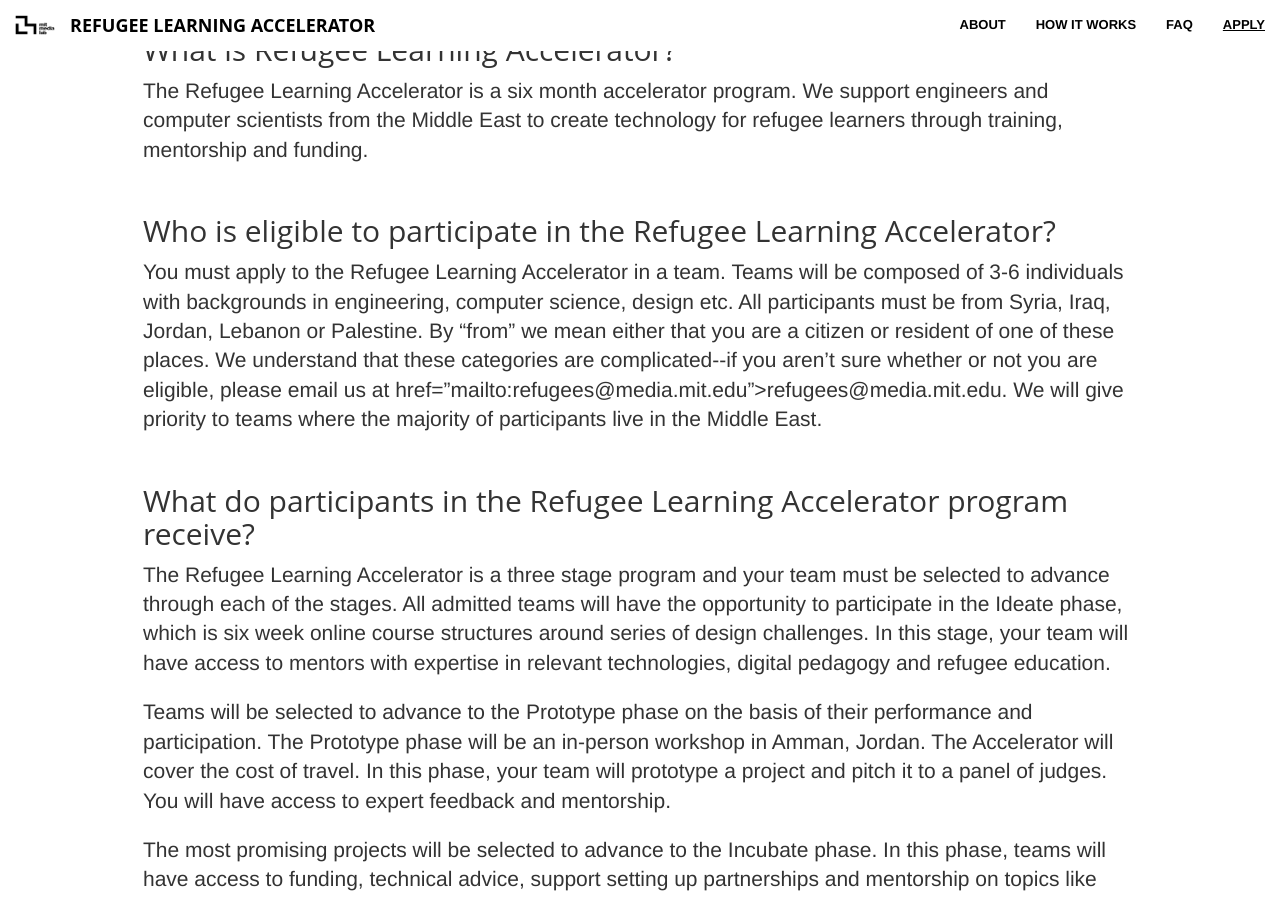
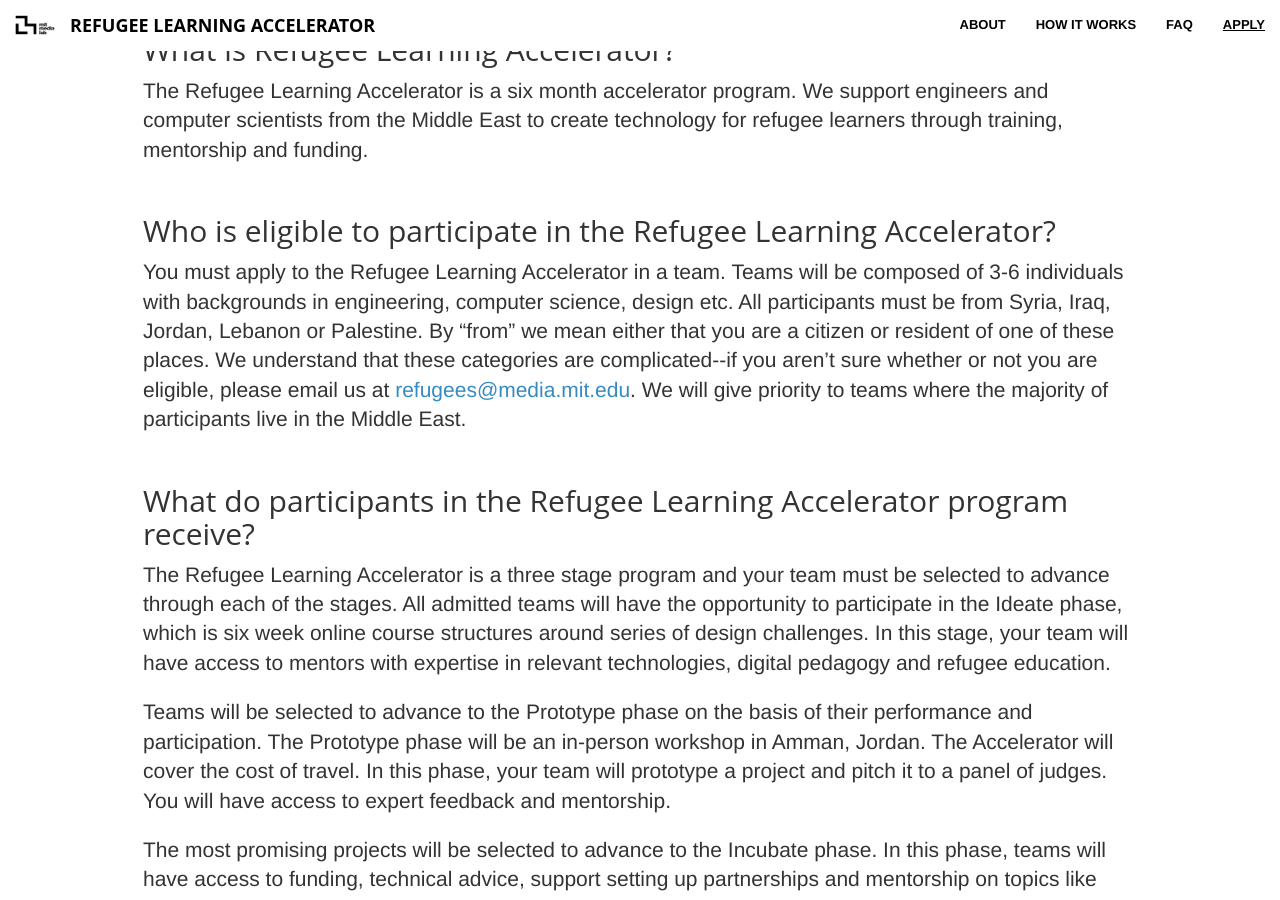
Before and after one commit to Refugee-Learning-Accelerator/Refugee-Learning-Accelerator.github.io, a Jekyll site: the page FAQ/index.html, which Jekyll copies as it is, in a window 1280 px wide and 900 px high, scrolled down 887 px. Built offline with Jekyll 4.4.1, drawn with Linux system fonts in a browser that asks for light colours; nearby versions of some CDN libraries.

Commit message:
Update index.html

```diff
--- a/FAQ/index.html
+++ b/FAQ/index.html
@@ -55,7 +55,7 @@
 	<p class="QA">The Refugee Learning Accelerator is a six month accelerator program. We support engineers and computer scientists from the Middle East to create technology for refugee learners through training, mentorship and funding.</p>
 	<h2>Who is eligible to participate in the Refugee Learning Accelerator?</h2>
 	<p class="QA">You must apply to the Refugee Learning Accelerator in a team. Teams will be composed of 3-6 individuals with backgrounds in engineering, computer science, design etc. All participants must be from Syria, Iraq, Jordan, Lebanon or Palestine. By “from” we mean either that you are a citizen or resident of one of these places. We understand that these categories are complicated--if you aren’t sure whether or not you are eligible, please email us at
-		     href=”mailto:refugees@media.mit.edu”>refugees@media.mit.edu</a>. We will give priority to teams where the majority of participants live in the Middle East. </p>
+		     <a class="class2" href=”mailto:refugees@media.mit.edu”>refugees@media.mit.edu</a>. We will give priority to teams where the majority of participants live in the Middle East. </p>
 	<h2>What do participants in the Refugee Learning Accelerator program receive?</h2>
 	<p>The Refugee Learning Accelerator is a three stage program and your team must be selected to advance through each of the stages. All admitted teams will have the opportunity to participate in the Ideate phase, which is six week online course structures around series of design challenges. In this stage, your team will have access to mentors with expertise in relevant technologies, digital pedagogy and refugee education.</p>
 	<p>Teams will be selected to advance to the Prototype phase on the basis of their performance and participation. The Prototype phase will be an in-person workshop in Amman, Jordan. The Accelerator will cover the cost of travel. In this phase, your team will prototype a project and pitch it to a panel of judges. You will have access to expert feedback and mentorship. </p>
```
